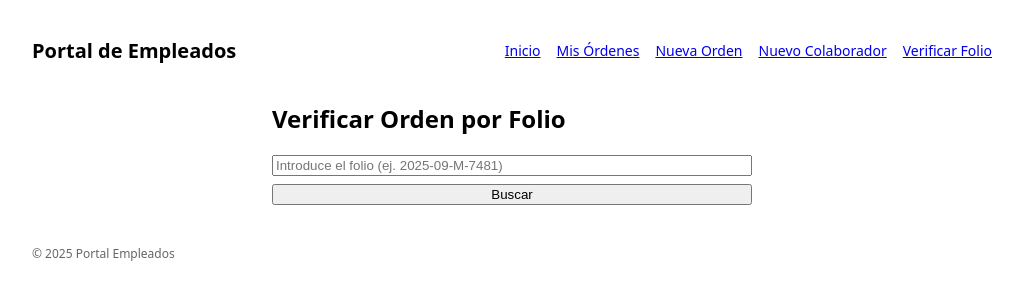
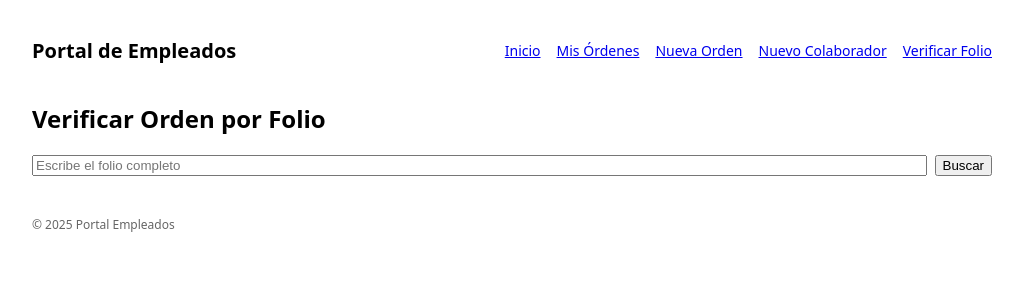
Before and after one commit to DPR2204/portal-empleados, a Next.js app: page /verify in a window 1280 px wide. Shown: the top 300 px of the page, without its empty margins (128-1151 px from the left). Built offline with nearby package versions, Linux system fonts and the light colour scheme.

Commit message:
Update page.js

```diff
--- a/app/verify/page.js
+++ b/app/verify/page.js
@@ -1,34 +1,41 @@
-// app/verify/page.js
 'use client'
 
 import { useState } from 'react'
 import { useRouter } from 'next/navigation'
 
-export default function VerifyByFolioPage() {
+export default function VerifyIndexPage() {
   const [folio, setFolio] = useState('')
+  const [error, setError] = useState('')
   const router = useRouter()
 
-  const onSubmit = e => {
+  const handleSubmit = async (e) => {
     e.preventDefault()
-    if (folio.trim()) {
-      // Navega a /verify/folio/{folio}
-      router.push(`/verify/folio/${encodeURIComponent(folio.trim())}`)
+    setError('')
+    // Llamamos a nuestro nuevo endpoint para buscar el token por folio
+    const res = await fetch(`/api/ordenes/folio/${encodeURIComponent(folio)}`)
+    if (!res.ok) {
+      setError('Folio no encontrado')
+      return
     }
+    const { verify_token } = await res.json()
+    // Redirigimos a la página de verificación por token
+    router.push(`/verify/${verify_token}`)
   }
 
   return (
-    <main style={{ maxWidth: 480, margin: '0 auto' }}>
+    <main>
       <h2>Verificar Orden por Folio</h2>
-      <form onSubmit={onSubmit} style={{ display: 'grid', gap: 8 }}>
+      <form onSubmit={handleSubmit} style={{ display: 'flex', gap: 8 }}>
         <input
           type="text"
-          placeholder="Introduce el folio (ej. 2025-09-M-7481)"
+          placeholder="Escribe el folio completo"
           value={folio}
-          onChange={e => setFolio(e.target.value)}
-          required
+          onChange={(e) => setFolio(e.target.value)}
+          style={{ flex: 1 }}
         />
         <button type="submit">Buscar</button>
       </form>
+      {error && <p style={{ color: 'red' }}>{error}</p>}
     </main>
   )
 }
```
